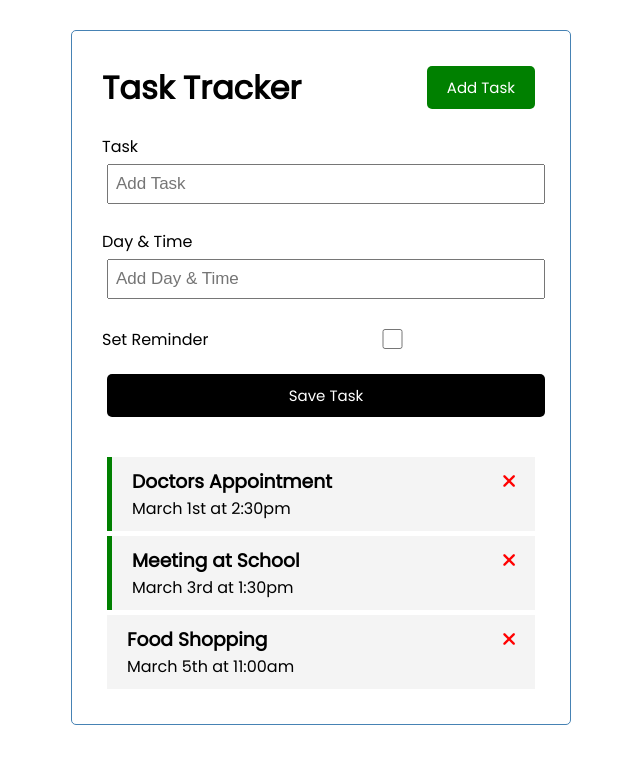
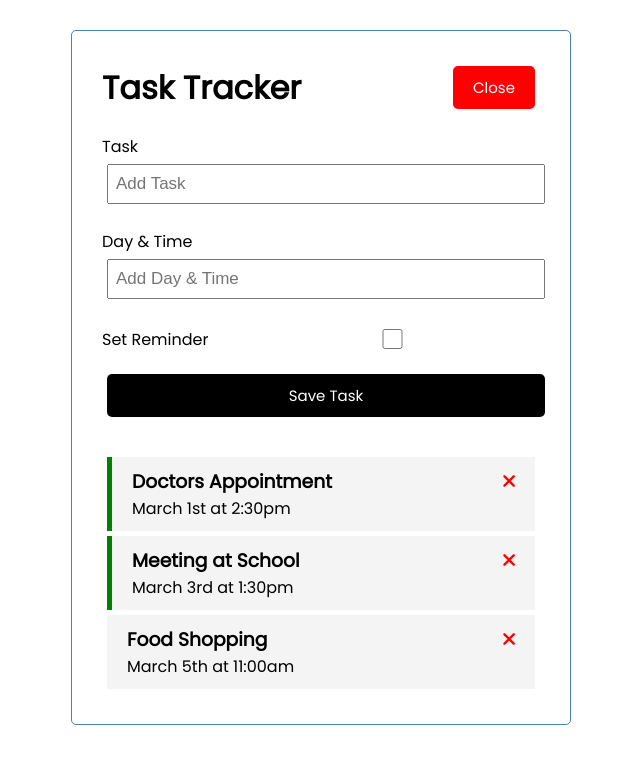
Before and after one commit to rrankawat/vue-task-tracker, a Vue app: page / in a window 1280 px wide. Both pictures are taken after a click on the button "Add Task". Shown: the top 764 px of the page, without its empty margins (319-959 px from the left). Built offline with nearby package versions, Linux system fonts and the light colour scheme.

Commit message:
Toggle Form

```diff
--- a/src/App.vue
+++ b/src/App.vue
@@ -1,7 +1,13 @@
 <template>
   <div class="container">
-    <Header title="Task Tracker" />
-    <AddTask @add-task="addTask" />
+    <Header
+      @toggle-add-task="toggleAddTask"
+      title="Task Tracker"
+      :showAddTask="showAddTask"
+    />
+    <div v-show="showAddTask">
+      <AddTask @add-task="addTask" />
+    </div>
     <Tasks
       @toggle-reminder="toggleReminder"
       @delete-task="deleteTask"
@@ -21,9 +27,13 @@
   data() {
     return {
       tasks: [],
+      showAddTask: false,
     }
   },
   methods: {
+    toggleAddTask() {
+      this.showAddTask = !this.showAddTask
+    },
     addTask(task) {
       this.tasks = [...this.tasks, task]
     },
--- a/src/components/Button.vue
+++ b/src/components/Button.vue
@@ -13,7 +13,7 @@
   },
   methods: {
     onClick() {
-      console.log('click')
+      this.$emit('btn-click')
     },
   },
 }
--- a/src/components/Header.vue
+++ b/src/components/Header.vue
@@ -1,7 +1,11 @@
 <template>
   <header>
     <h1>{{ title }}</h1>
-    <Button text="Add Task" color="green" />
+    <Button
+      @btn-click="$emit('toggle-add-task')"
+      :text="showAddTask ? 'Close' : 'Add Task'"
+      :color="showAddTask ? 'red' : 'green'"
+    />
   </header>
 </template>
 
@@ -12,6 +16,7 @@
   name: 'Header',
   props: {
     title: String,
+    showAddTask: Boolean,
   },
   components: { Button },
 }
```
